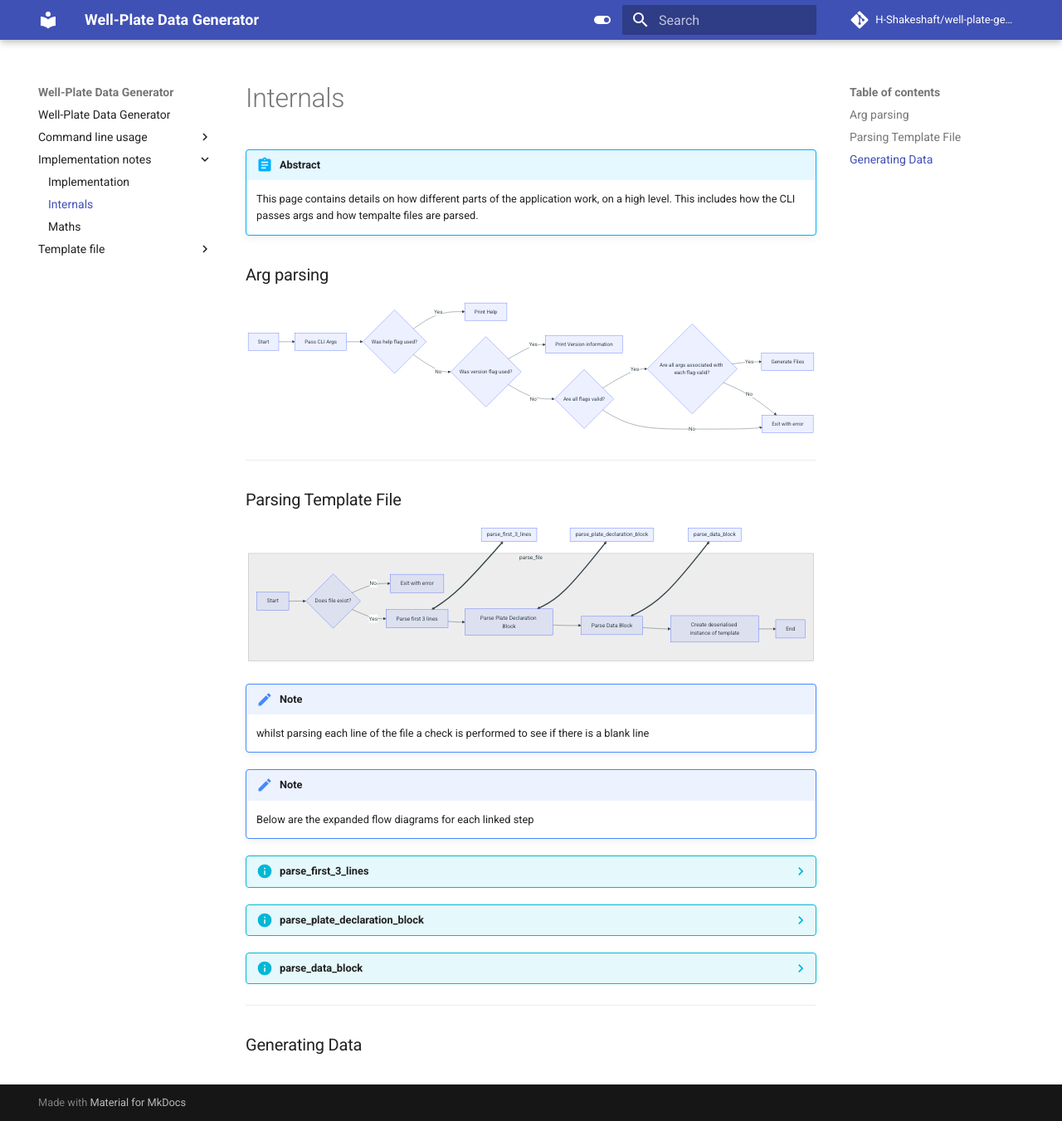
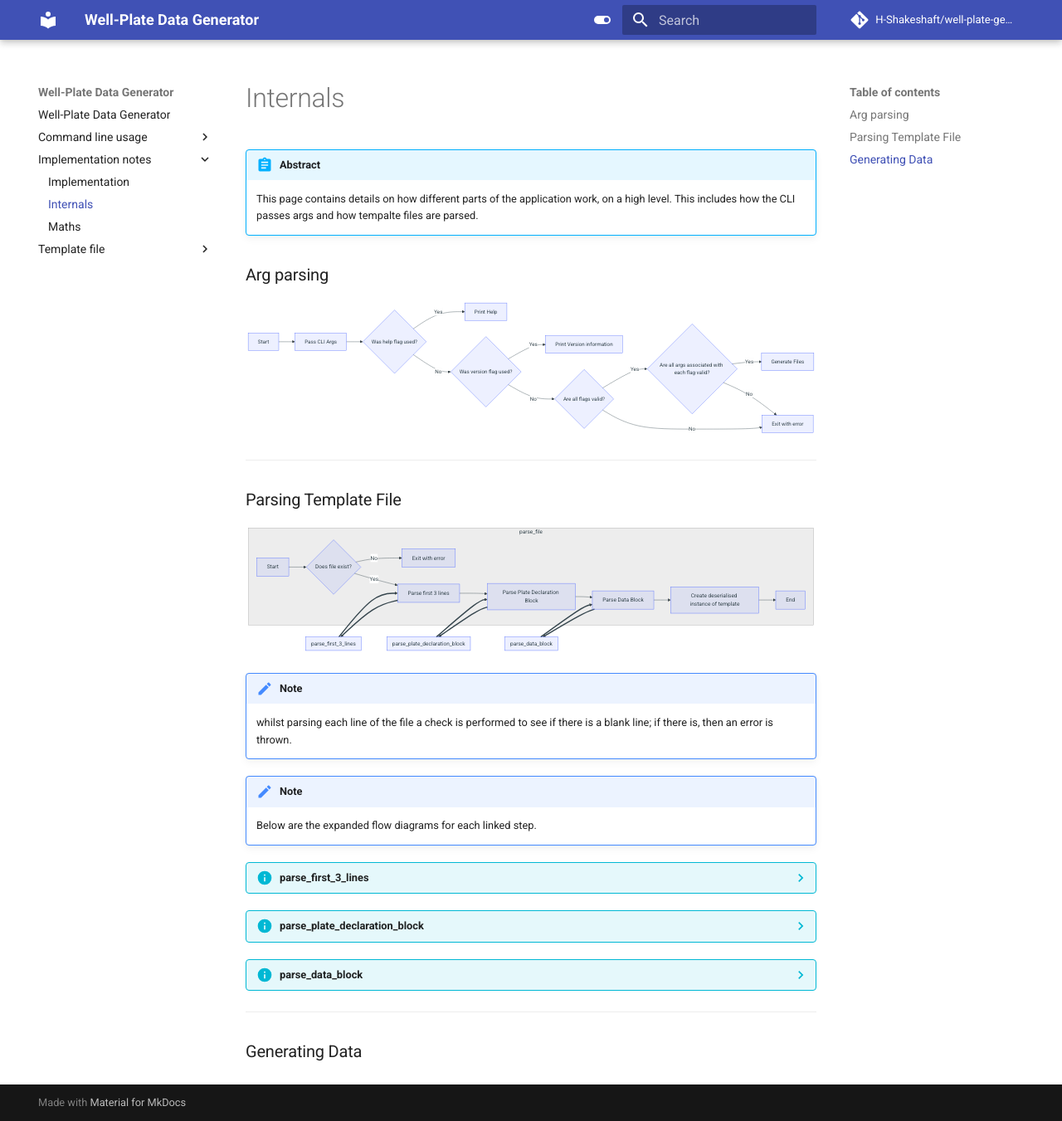
Before and after one commit to H-Shakeshaft/well-plate-generator, an MkDocs documentation site: the page built from docs/docs/implementation-notes/internals.md, in a window 1280 px wide and 1351 px high. Shown: the whole window at 83% size. Built offline with MkDocs 1.6.1 and Material for MkDocs 9.7.7, drawn with Linux system fonts in a browser that asks for light colours; comment, search, counter and statistics services are not loaded.

Commit message:
docs: fix some typos and update styling of content

````diff
--- a/docs/docs/implementation-notes/internals.md
+++ b/docs/docs/implementation-notes/internals.md
@@ -43,25 +43,31 @@ flowchart LR
     subgraph parse_data_block
     end
 
-    d1 <==> parse_first_3_lines;
-    e1 <==> parse_plate_declaration_block;
-    f1 <==> parse_data_block;
+    d1 ==> parse_first_3_lines;
+    parse_first_3_lines ==> d1;
+
+    e1 ==> parse_plate_declaration_block;
+    parse_plate_declaration_block ==> e1;
+
+    f1 ==> parse_data_block;
+    parse_data_block ==> f1;
 ```
 
 
 !!! note
 
-    whilst parsing each line of the file a check is performed to see if there is a blank line
+    whilst parsing each line of the file a check is performed to see if there is a blank line; if there is, then an error
+    is thrown.
 
 !!! note
 
-    Below are the expanded flow diagrams for each linked step
+    Below are the expanded flow diagrams for each linked step.
 
 
 ??? info "parse_first_3_lines"
 
     ```mermaid
-    flowchart LR
+    flowchart TB
         a2[Start] --> b2{Is version valid?};
         b2 --> |No| c2{Is there a comment line?};
         b2 --> |Yes| d2[Exit with error];
````
Also changed, not shown: docs/docs/command-line-usage/index.md (+15 -1 lines), docs/docs/implementation-notes/maths.md (+1 -1 lines), docs/docs/template-file/format.md (+5 -3 lines), docs/docs/template-file/plate-examples.md (+4 -4 lines).
